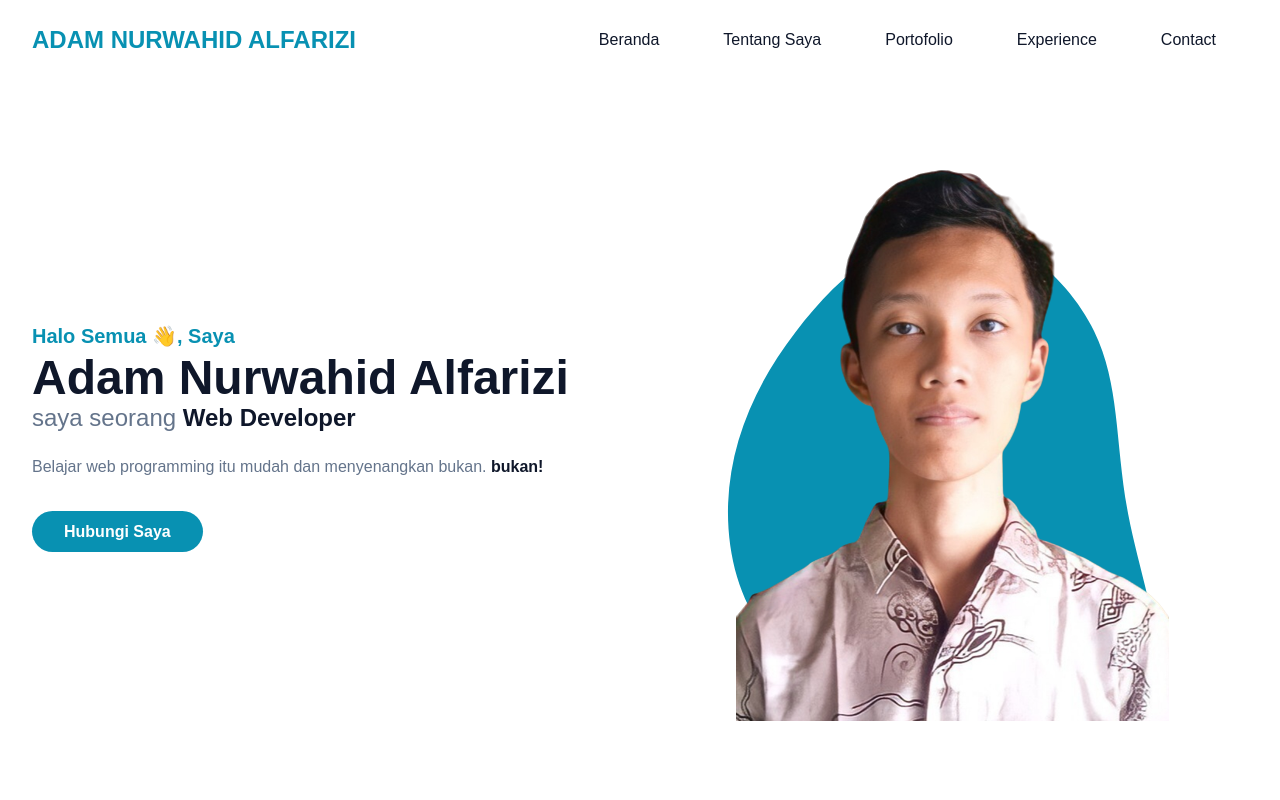
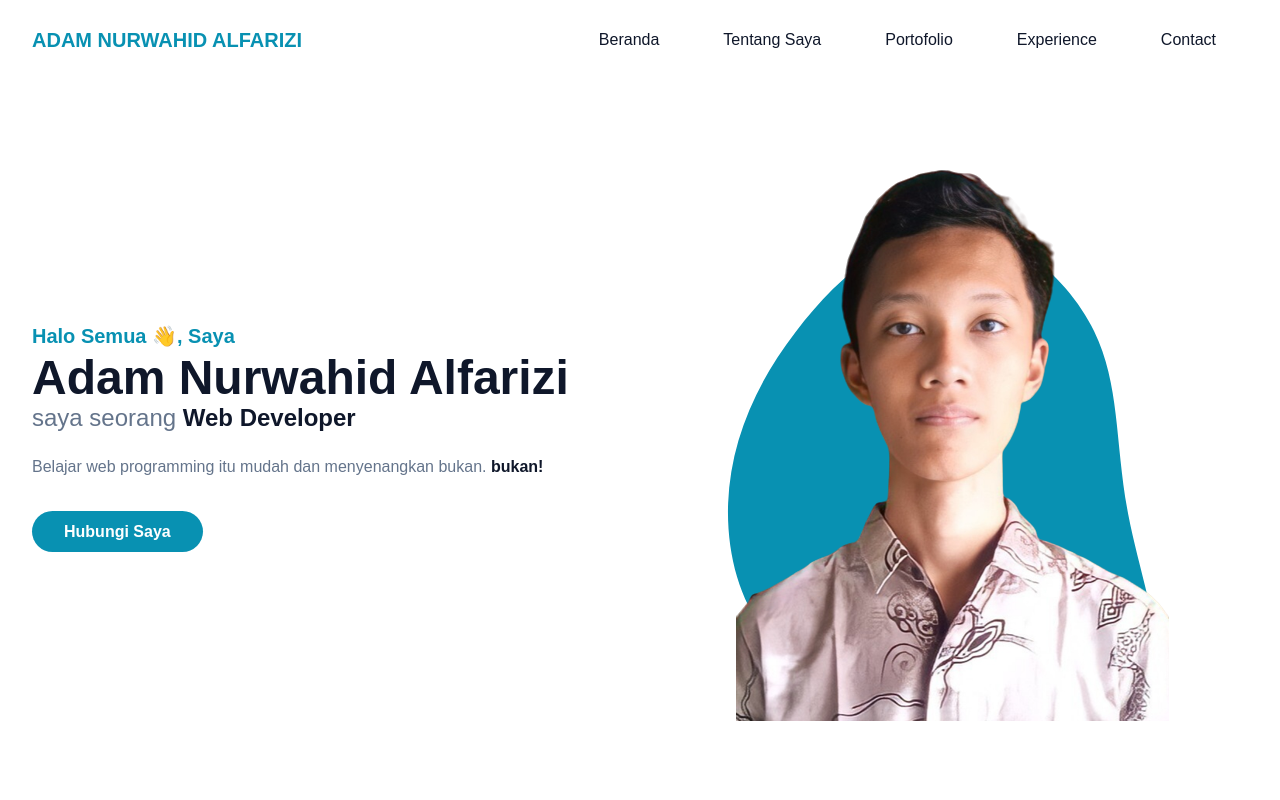
Before and after one commit to nrwhdalfrz/portofolioadam-tailwind-css, a website: page index.html in a window 1280 px wide. Shown: the top 800 px of the page. Drawn offline with Linux system fonts and the light colour scheme.

Commit message:
Update index.html

```diff
--- a/index.html
+++ b/index.html
@@ -13,7 +13,7 @@
         <div class="container">
             <div class="flex items-center justify-between relative">
                 <div class="px-4">
-                    <a href="#home" class="font-bold text-xl text-primary block py-6 lg:text-2xl uppercase">adam nurwahid alfarizi</a>
+                    <a href="#home" class="font-bold text-xl text-primary block py-6 lg:text-xl uppercase">adam nurwahid alfarizi</a>
                 </div>
                 <div class="flex items-center px-4">
                     <button id="hamburger" name="hamburger" type="button" class="block absolute right-4 lg:hidden">
```
